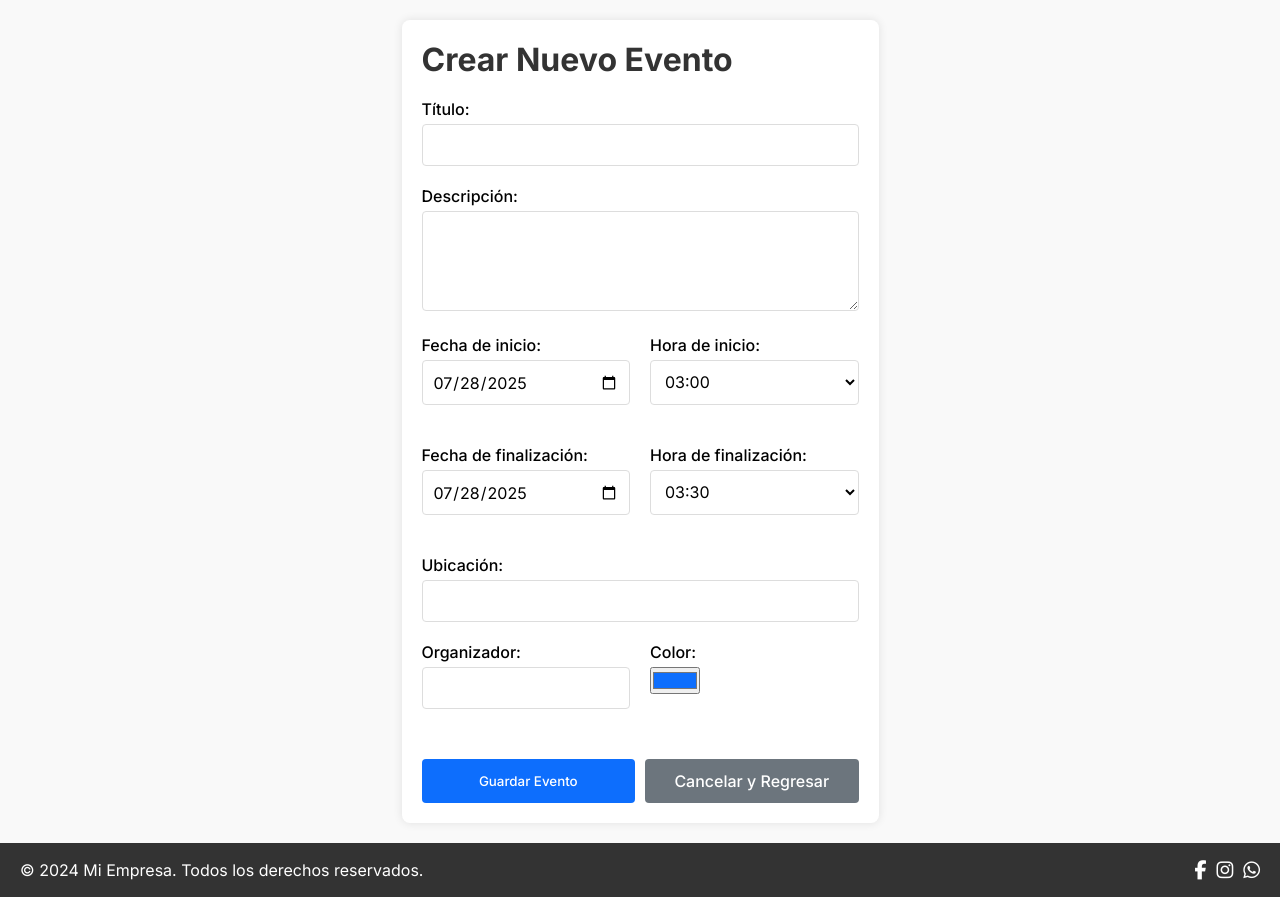
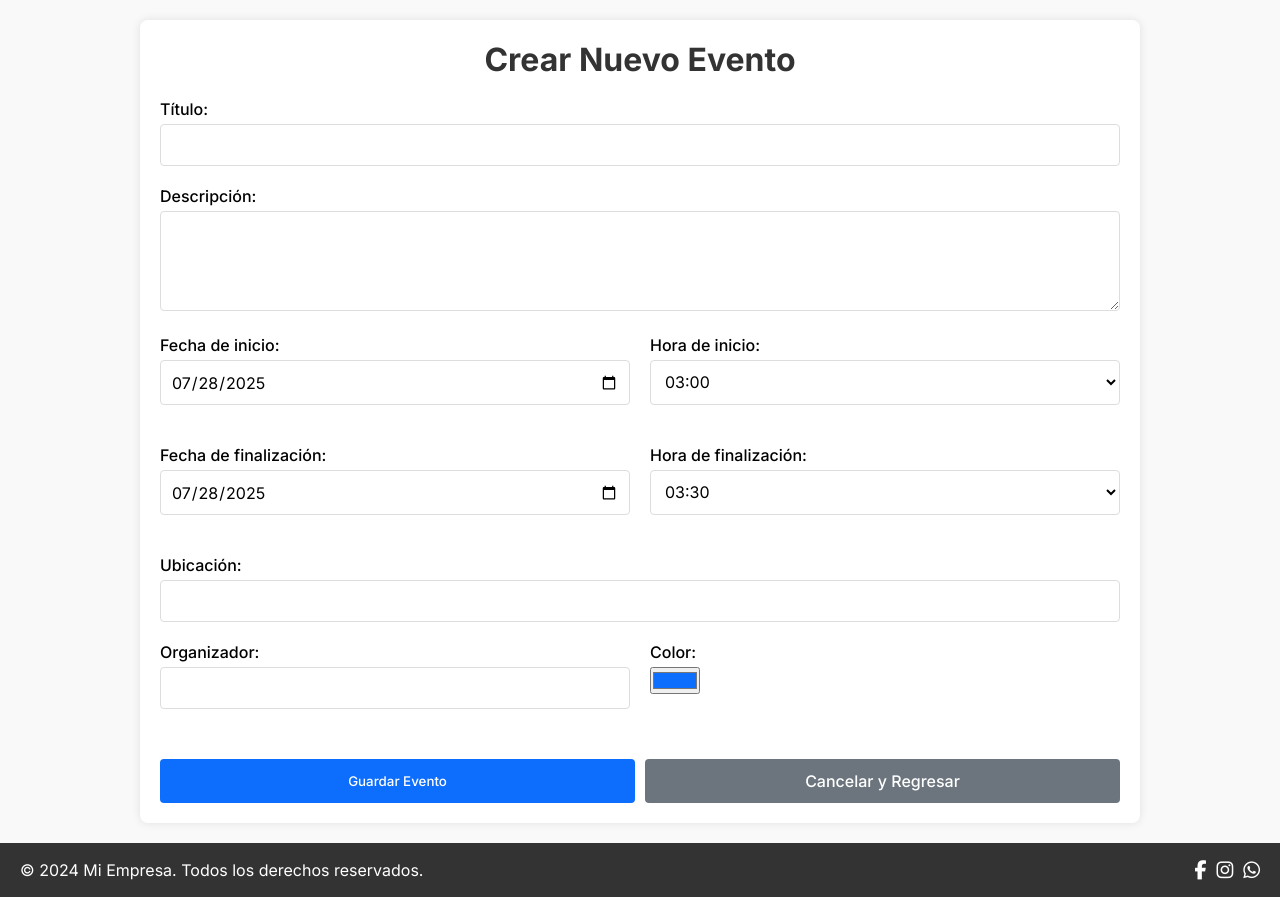
Before and after one commit to jaivalos-dev/PROYECTO-FINAL, a Django app: page /agenda/evento/crear/ in a window 1280 px wide. Shown: the part 59-956 px from the top of the page. Run offline with Django 5.2, Linux system fonts and the light colour scheme; the visitor is signed in with stand-in values (Sample User, id 1); some libraries are stand-ins or nearby versions.

Commit message:
Mejoras en el contenedor de creación y edición

```diff
--- a/agenda/templates/agenda/evento_form.html
+++ b/agenda/templates/agenda/evento_form.html
@@ -245,7 +245,8 @@
 
         /* Contenido */
         .container {
-            max-width: 800px;
+            max-width: 1000px;
+            width: 95%;
             margin: 0 auto;
             padding: 20px;
             background-color: white;
@@ -258,6 +259,7 @@
 
         .header-container {
             margin-bottom: 20px;
+            text-align: center;
         }
 
         h1 {
```
